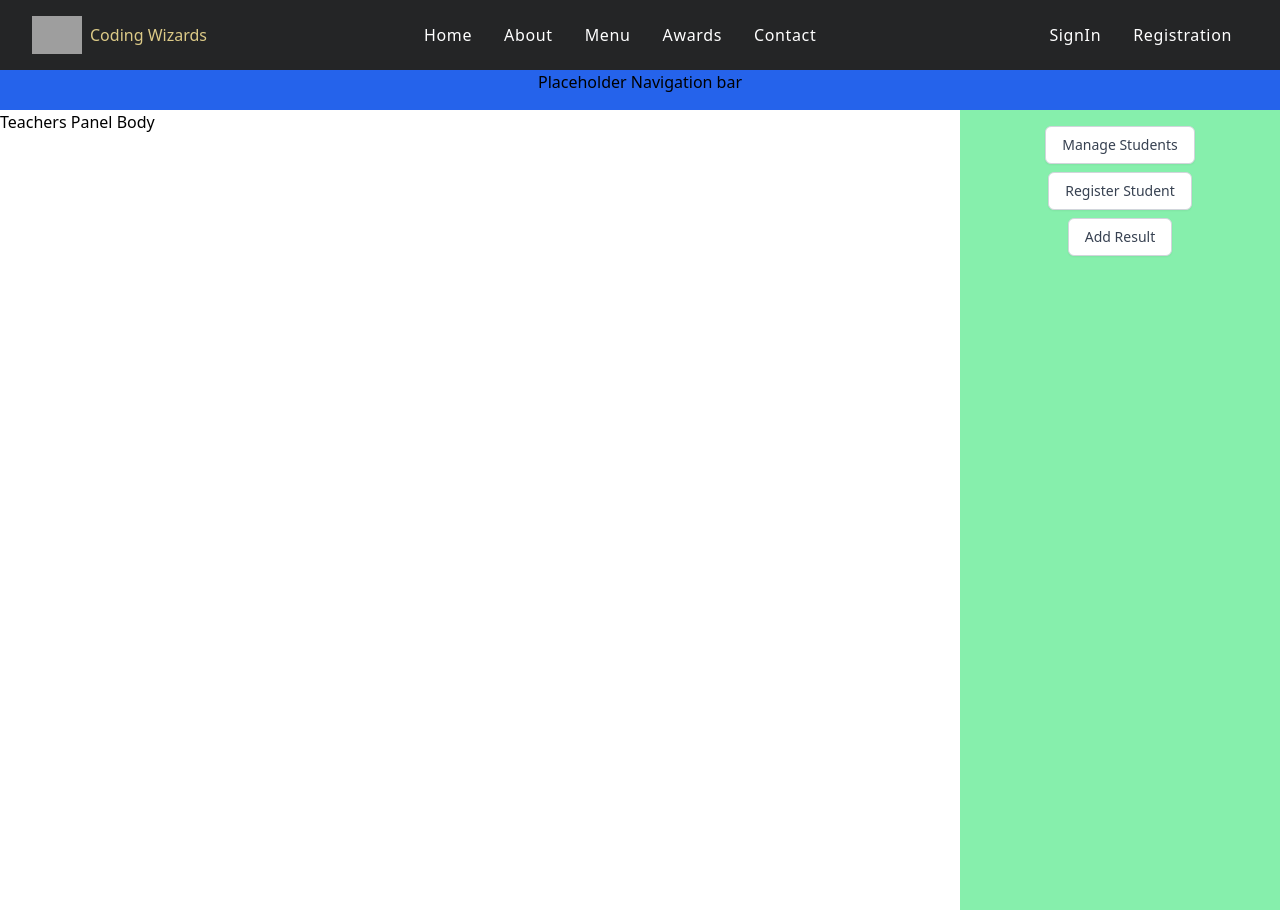
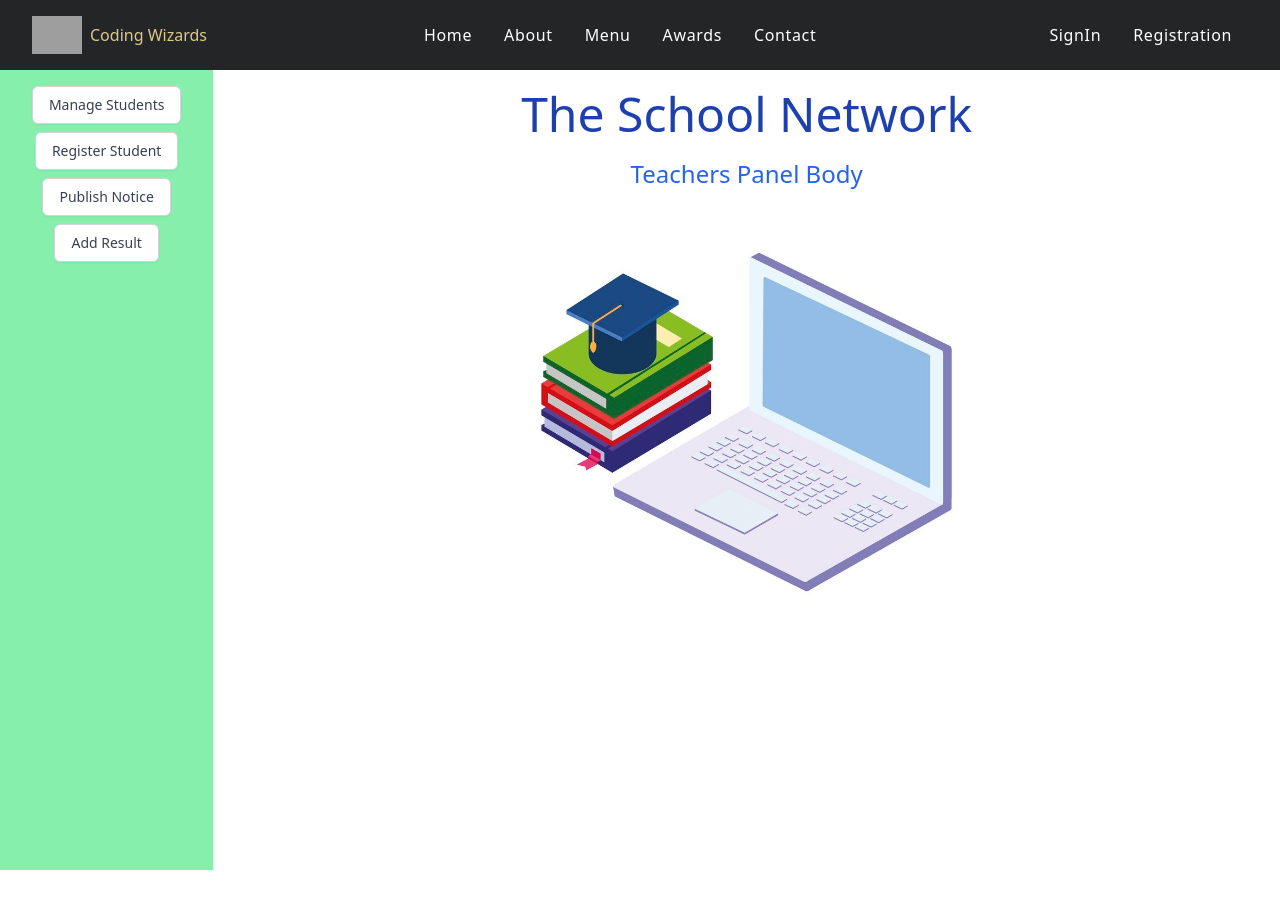
Before and after one commit to mrazadtamal/The-School-Network-Client, a React (Create React App) app: page /TeachersDashboard in a window 1280 px wide. After the commit the page ends 870 px from the top, so only its background shows below. Built offline with nearby package versions, Linux system fonts and the light colour scheme; grey boxes are pictures that could not be loaded.

Commit message:
teachers publish notice page added

```diff
--- a/src/App.js
+++ b/src/App.js
@@ -3,9 +3,10 @@ import PrincipalDashboard from "./Pages/PrincipalPanel/PrincipalDashboard/Princi
 import PrincipalHome from "./Pages/PrincipalPanel/PrincipalHome/PrincipalHome";
 import PrincipalPublishNotice from "./Pages/PrincipalPanel/PrincipalPublishNotice/.PrincipalPublishNotice";
 import TeachersPanel from "./Pages/TeachersPanel/TeachersPanel/TeachersPanel";
-import TeachersPanelBody from "./Pages/TeachersPanel/TeachersPanelBody/TeachersPanelBody";
 import AlluserHomePage from "./Pages/AllUser/HomePageComponents/HomePage";
 import AllUserNavbar from "./Pages/AllUser/AllUserNavbar/AllUserNavbar";
+import TeachersPanelHome from "./Pages/TeachersPanel/TeachersPanelHome/TeachersPanelHome";
+import TeachersNoticePublish from "./Pages/TeachersPanel/TeachersNoticePublish/TeachersNoticePublish";
 
 function App() {
     return (
@@ -42,8 +43,12 @@ function App() {
                     >
                         <Route
                             path="/TeachersDashboard"
-                            element={<TeachersPanelBody />}
-                        ></Route>
+                            element={<TeachersPanelHome />}
+                        />
+                        <Route
+                            path="/TeachersDashboard/NoticePublish"
+                            element={<TeachersNoticePublish />}
+                        />
                     </Route>
                     {/* --------------Teacher Routes End-------------- */}
                 </Routes>
--- /dev/null
+++ b/src/Pages/TeachersPanel/TeachersNoticePublish/TeachersNoticePublish.js
@@ -0,0 +1,11 @@
+import React from "react";
+
+const TeachersNoticePublish = () => {
+    return (
+        <div>
+            <h2>Teachers Notice Publish Page</h2>
+        </div>
+    );
+};
+
+export default TeachersNoticePublish;
--- a/src/Pages/TeachersPanel/TeachersPanel/TeachersPanel.js
+++ b/src/Pages/TeachersPanel/TeachersPanel/TeachersPanel.js
@@ -1,21 +1,15 @@
 import React from "react";
 import { Outlet } from "react-router-dom";
-import TeachersPanelBody from "../TeachersPanelBody/TeachersPanelBody";
 import TeachersPanelSideBar from "../TeachersPanelSideBar/TeachersPanelSideBar";
 
 const TeachersPanel = () => {
     return (
-        <div>
-            <div className="h-10 bg-blue-600 text-center">
-                Placeholder Navigation bar
+        <div className="grid grid-cols-12">
+            <div className="col-span-2">
+                <TeachersPanelSideBar />
             </div>
-            <div className="grid grid-cols-12">
-                <div className="col-span-9">
-                    <Outlet />
-                </div>
-                <div className="col-span-3">
-                    <TeachersPanelSideBar />
-                </div>
+            <div className="col-span-10">
+                <Outlet />
             </div>
         </div>
     );
--- a/src/Pages/TeachersPanel/TeachersPanelBody/TeachersPanelBody.js
+++ /dev/null
@@ -1,11 +0,0 @@
-import React from "react";
-
-const TeachersPanelBody = () => {
-    return (
-        <div className="h-screen">
-            <h2>Teachers Panel Body</h2>
-        </div>
-    );
-};
-
-export default TeachersPanelBody;
--- /dev/null
+++ b/src/Pages/TeachersPanel/TeachersPanelHome/TeachersPanelHome.js
@@ -0,0 +1,18 @@
+import React from "react";
+import teachersHomePageImg from "../../../img/teachershomepageimg.jpg";
+
+const TeachersPanelHome = () => {
+    return (
+        <div>
+            <h1 className="text-center text-5xl text-blue-800 my-5">
+                The School Network
+            </h1>
+            <h2 className="text-center text-2xl text-blue-600">
+                Teachers Panel Body
+            </h2>
+            <img className="w-1/2 mx-auto" src={teachersHomePageImg} alt="" />
+        </div>
+    );
+};
+
+export default TeachersPanelHome;
--- a/src/Pages/TeachersPanel/TeachersPanelSideBar/TeachersPanelSideBar.js
+++ b/src/Pages/TeachersPanel/TeachersPanelSideBar/TeachersPanelSideBar.js
@@ -1,7 +1,7 @@
 import React from "react";
 import { Fragment } from "react";
 import { Menu, Transition } from "@headlessui/react";
-import { ChevronDownIcon } from "@heroicons/react/solid";
+import { Link } from "react-router-dom";
 
 function classNames(...classes) {
     return classes.filter(Boolean).join(" ");
@@ -11,7 +11,7 @@ const TeachersPanelSideBar = () => {
     return (
         <div className="bg-green-300 h-screen p-4 text-center">
             {/* Student List Dropdown menu */}
-
+            <div className="">
                 <Menu as="div" className="relative inline-block text-left">
                     <div>
                         <Menu.Button className="inline-flex justify-center w-full rounded-md border border-gray-300 shadow-sm px-4 py-2 bg-white text-sm font-medium text-gray-700 hover:bg-gray-50 focus:outline-none focus:ring-2 focus:ring-offset-2 focus:ring-offset-gray-100 focus:ring-indigo-500">
@@ -98,22 +98,33 @@ const TeachersPanelSideBar = () => {
                         </Menu.Items>
                     </Transition>
                 </Menu>
+            </div>
 
             {/* Register Student */}
             <div className="">
-                {" "}
-                <a
-                    href="#"
-                    className="inline-flex justify-center min-w-max rounded-md border border-gray-300 shadow-sm px-4 py-2 my-2 bg-white text-sm font-medium text-gray-700 hover:bg-gray-50 focus:outline-none focus:ring-2 focus:ring-offset-2 focus:ring-offset-gray-100 focus:ring-indigo-500"
+                <Link
+                    to="/RegisterStudent"
+                    className="inline-flex justify-center min-w-max rounded-md border border-gray-300 shadow-sm px-4 py-2 mt-2 bg-white text-sm font-medium text-gray-700 hover:bg-gray-50 focus:outline-none focus:ring-2 focus:ring-offset-2 focus:ring-offset-gray-100 focus:ring-indigo-500"
                 >
                     Register Student
-                </a>
+                </Link>
+            </div>
+
+            {/* Publish Notice */}
+            <div>
+                <Link
+                    to="/TeachersDashboard/NoticePublish"
+                    className="inline-flex justify-center min-w-max rounded-md border border-gray-300 shadow-sm px-4 py-2 mt-2 bg-white text-sm font-medium text-gray-700 hover:bg-gray-50 focus:outline-none focus:ring-2 focus:ring-offset-2 focus:ring-offset-gray-100 focus:ring-indigo-500"
+                >
+                    Publish Notice
+                </Link>
             </div>
 
             {/* Add Result */}
+            <div>
                 <Menu as="div" className="relative inline-block text-left">
                     <div>
-                    <Menu.Button className="inline-flex justify-center w-full rounded-md border border-gray-300 shadow-sm px-4 py-2 bg-white text-sm font-medium text-gray-700 hover:bg-gray-50 focus:outline-none focus:ring-2 focus:ring-offset-2 focus:ring-offset-gray-100 focus:ring-indigo-500">
+                        <Menu.Button className="inline-flex justify-center w-full rounded-md border border-gray-300 shadow-sm px-4 py-2 mt-2 bg-white text-sm font-medium text-gray-700 hover:bg-gray-50 focus:outline-none focus:ring-2 focus:ring-offset-2 focus:ring-offset-gray-100 focus:ring-indigo-500">
                             Add Result
                         </Menu.Button>
                     </div>
@@ -198,6 +209,7 @@ const TeachersPanelSideBar = () => {
                     </Transition>
                 </Menu>
             </div>
+        </div>
     );
 };
 
```
Also changed, not shown: src/img/teachershomepageimg.jpg (added). Lines whose indentation alone changed are shown as unchanged.
